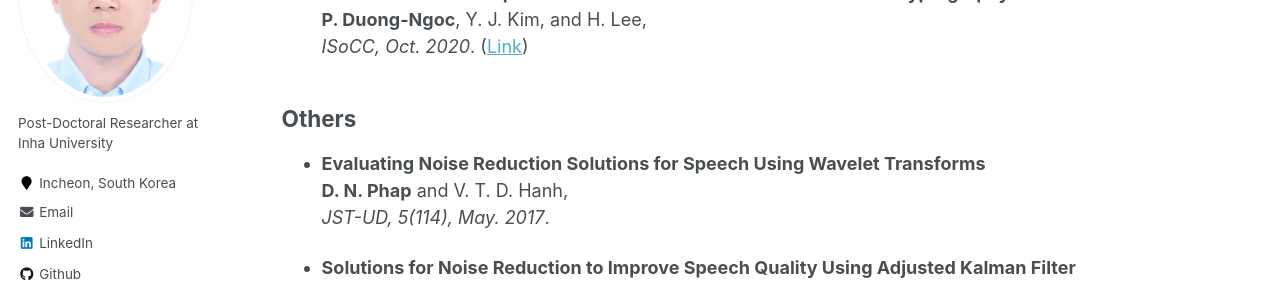
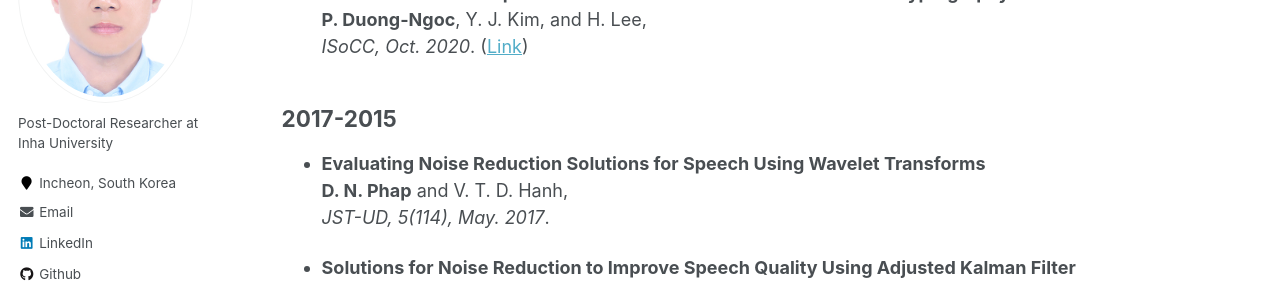
Before and after one commit to phapdn/phapdn.github.io, a Jekyll site: the page built from _pages/publications.md, in a window 1280 px wide and 900 px high, scrolled down 1132 px. Shown: the part 155-441 px from the top of the window. Built offline with Jekyll 4.4.1, drawn with Linux system fonts in a browser that asks for light colours; some web fonts are replaced.

Commit message:
Update publications.md

```diff
--- a/_pages/publications.md
+++ b/_pages/publications.md
@@ -55,7 +55,7 @@ author_profile: true
   **P. Duong-Ngoc**, Y. J. Kim, and H. Lee,
   *ISoCC, Oct. 2020*. (<a href="https://ieeexplore.ieee.org/document/9332806">Link</a>)
 
-## Others
+## 2017-2015
 
 * **Evaluating Noise Reduction Solutions for Speech Using Wavelet Transforms**
   **D. N. Phap** and V. T. D. Hanh,
```
